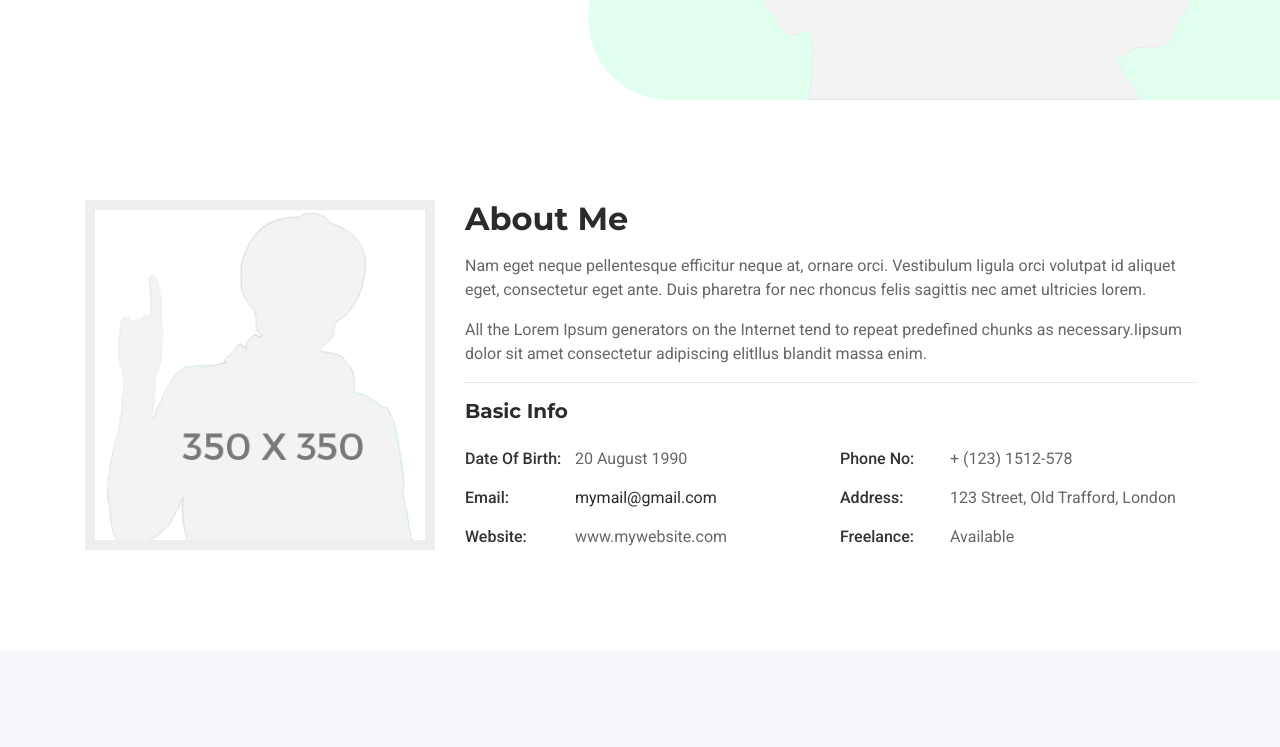
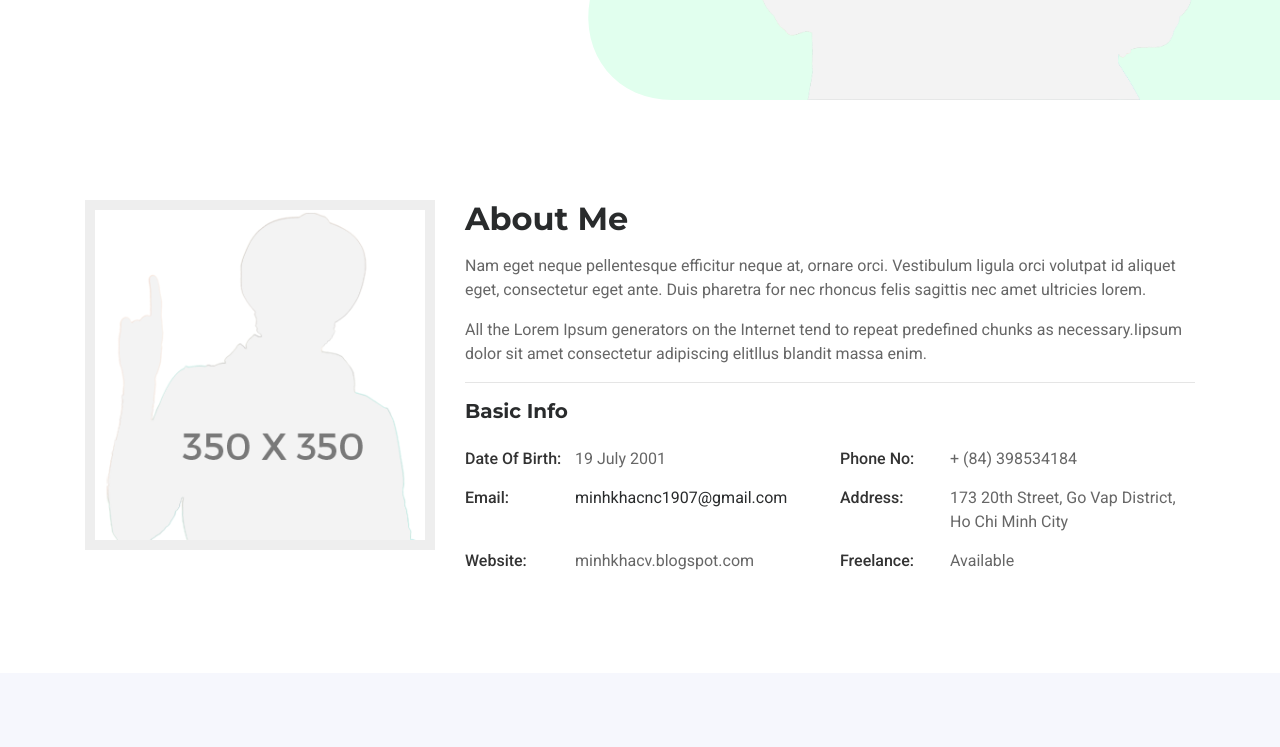
Before and after one commit to MKhub19/mycvkha, a plain HTML site: page index.html in a window 1280 px wide. Shown: the part 669-1416 px from the top of the page. Drawn offline with Linux system fonts and the light colour scheme; files whose address does not match are found by name.

Commit message:
Update index.html

```diff
--- a/index.html
+++ b/index.html
@@ -10,7 +10,7 @@
 <meta name="keywords" content="CV, resume, card, vcard, online cv, online resume, professional resume, portfolio, one page, bootstrap responsive, creative html template, creative design, parallax, personal">
 
 <!-- SITE TITLE -->
-<title>Martyn CV - Resume / CV / Portfolio & vCard HTML5 Template</title>
+<title>MyCV</title>
 <!-- Favicon Icon -->
 <link rel="shortcut icon" type="image/x-icon" href="assets/images/favicon.png">
 <!-- Animation CSS -->
@@ -124,7 +124,7 @@
                     <div class="banner_content banner_center_content">
                         <h2 class="animation" data-animation="fadeInUp" data-animation-delay="0.02s">Hello, I'm KHA</h2>
                         <div id="typed-strings" class="d-none">
-                            <b>automation</b> <b>PLC</b>
+                            <b>Automation</b> <b>PLC</b>
                         </div>
                         <h4 class="animation" data-animation="fadeInUp" data-animation-delay="0.03s">I'm a engineer <span id="typed-text" class="text_default"></span></h4>
                         <p class="animation" data-animation="fadeInUp" data-animation-delay="0.04s">Lorem ipsum dolor sit amet, consectetur adipiscing elit, sed do eiusmod tempor incididunt ut labore.</p>
@@ -174,23 +174,23 @@
                         <ul class="profile_info list_none">
                             <li>
                                 <span class="title">Date of birth:</span>
-                                <p>20 August 1990</p>
+                                <p>19 July 2001</p>
                             </li>
                             <li>
                                 <span class="title">Phone No:</span>
-                                <p>+ (123) 1512-578</p>
+                                <p>+ (84) 398534184</p>
                             </li>
                             <li>
                                 <span class="title">Email:</span>
-                                <a href="mailto:info@sitename.com">mymail@gmail.com</a>
+                                <a href="mailto:info@sitename.com">minhkhacnc1907@gmail.com</a>
                             </li>
                             <li>
                                 <span class="title">Address:</span>
-                                <p> 123 Street, Old Trafford, London </p>
+                                <p> 173 20th Street, Go Vap District, Ho Chi Minh City </p>
                             </li>
                             <li>
                                 <span class="title">Website:</span>
-                                <p> www.mywebsite.com </p>
+                                <p> minhkhacv.blogspot.com </p>
                             </li>
                             <li>
                                 <span class="title">Freelance:</span>
```
